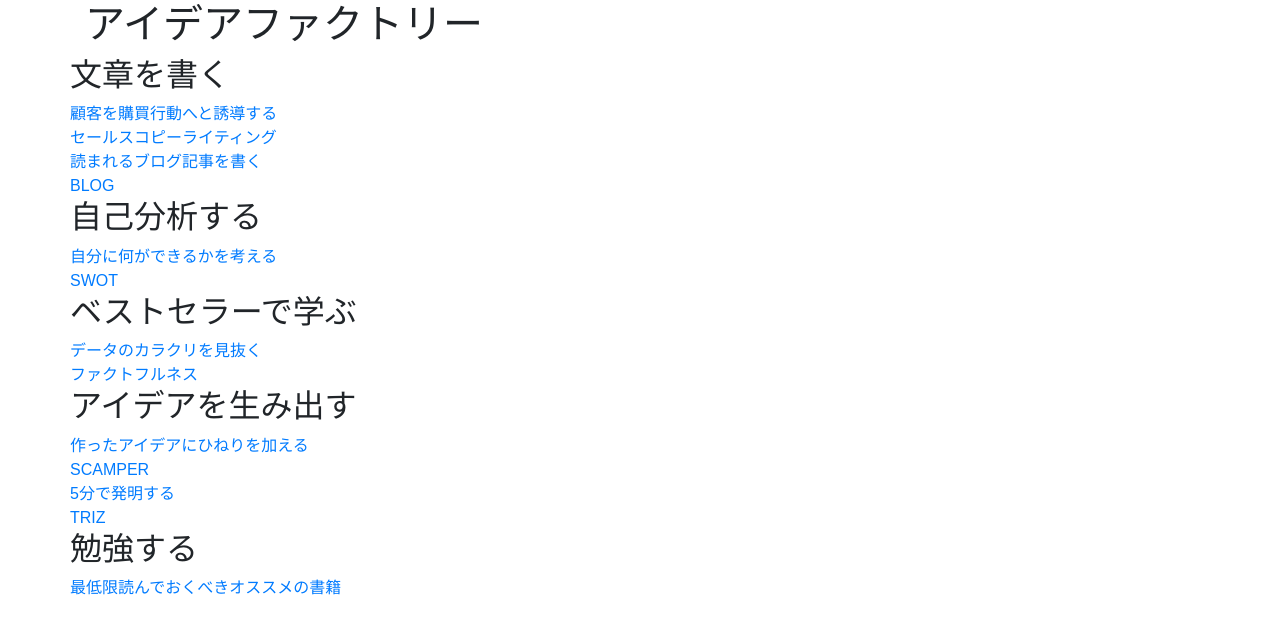
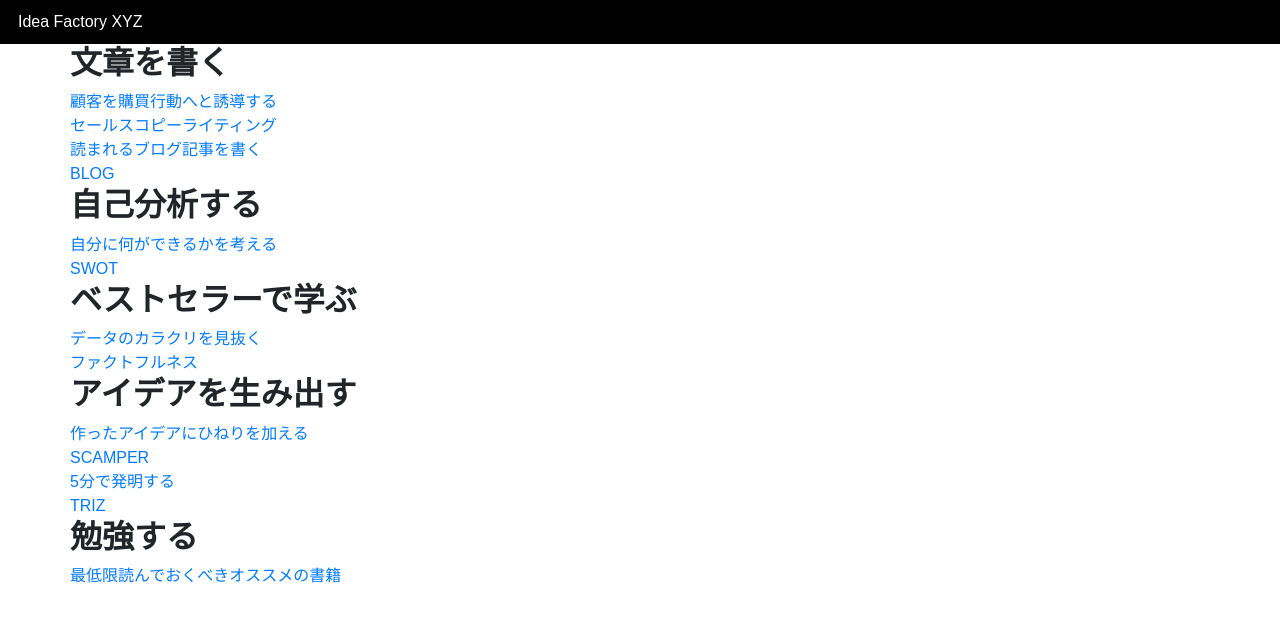
Before and after one commit to t-morisawa/idea-factory-xyz, a Gatsby site: page / in a window 1280 px wide. Built offline with nearby package versions, Linux system fonts and the light colour scheme; Gatsby itself is replaced by a stand-in of ours; a web font is replaced by a local one.

Commit message:
update to beautify index page

```diff
--- a/src/pages/index.js
+++ b/src/pages/index.js
@@ -2,21 +2,27 @@ import React from "react";
 import { Link } from "gatsby";
 import styles from '../scss/custom.module.scss';
 import { Helmet } from "react-helmet";
+import stylesOrg from '../styles/index.module.css';
 
 
 export default () => {
   return (
-      <div className={`${styles.mt2} ${styles.container}`}>
+    <div>
       <Helmet>
       <meta charSet="utf-8" />
       <title>アイデアファクトリー</title>
       </Helmet>
-      <h1>アイデアファクトリー</h1>
+
+      <header className={stylesOrg.header}>
+      Idea Factory XYZ
+    </header>
+
+      <div className={`${styles.mt2} ${styles.container}`}>
       <div className={styles.row}>
         <div className={styles.colLg}></div>
         <div className={styles.colLg8}>
 
-      <h2>文章を書く</h2>
+      <h2 className={stylesOrg.headline}>文章を書く</h2>
 
       <Link to="/desc/saleswriting/">
       <div className={`${styles.dFlex} ${styles.flexRow} ${styles.justifyContentBetween}`}>
@@ -32,7 +38,7 @@ export default () => {
       </div>
       </Link>
 
-      <h2>自己分析する</h2>
+      <h2 className={stylesOrg.headline}>自己分析する</h2>
 
       <Link to="/desc/swot/">
           <div className={`${styles.dFlex} ${styles.flexRow} ${styles.justifyContentBetween}`}>
@@ -41,7 +47,7 @@ export default () => {
           </div>
           </Link>
 
-      <h2>ベストセラーで学ぶ</h2>
+      <h2 className={stylesOrg.headline}>ベストセラーで学ぶ</h2>
 
       <Link to="/desc/factfulness/">
       <div className={`${styles.dFlex} ${styles.flexRow} ${styles.justifyContentBetween}`}>
@@ -50,7 +56,7 @@ export default () => {
       </div>
       </Link>
 
-      <h2>アイデアを生み出す</h2>
+      <h2 className={stylesOrg.headline}>アイデアを生み出す</h2>
 
       <Link to="/desc/scamper/">
       <div className={`${styles.dFlex} ${styles.flexRow} ${styles.justifyContentBetween}`}>
@@ -72,7 +78,7 @@ export default () => {
             <div className={styles.p3}>作ったアイデアを普及させる</div>
             <div className={styles.p3}>AIDMA</div>
             </div> */}
-      <h2>勉強する</h2>
+      <h2 className={stylesOrg.headline}>勉強する</h2>
       <div className={`${styles.dFlex} ${styles.flexRow} ${styles.justifyContentBetween}`}>
       <Link to="/books">
       <div className={styles.p3}>最低限読んでおくべきオススメの書籍</div>
@@ -82,6 +88,7 @@ export default () => {
         </div>
         <div className={styles.colLg}></div>
       </div>
-    </div>
+      </div>
+      </div>
   )
 }
```
